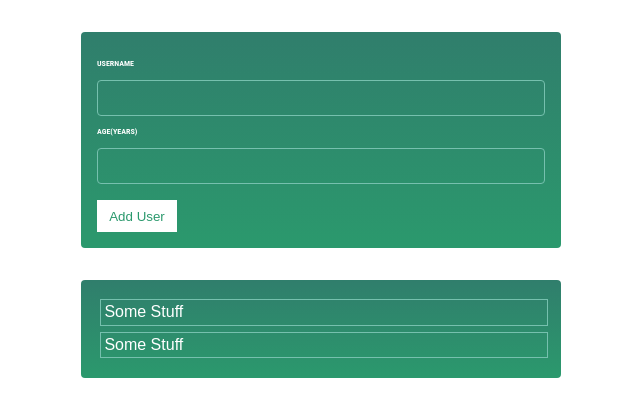
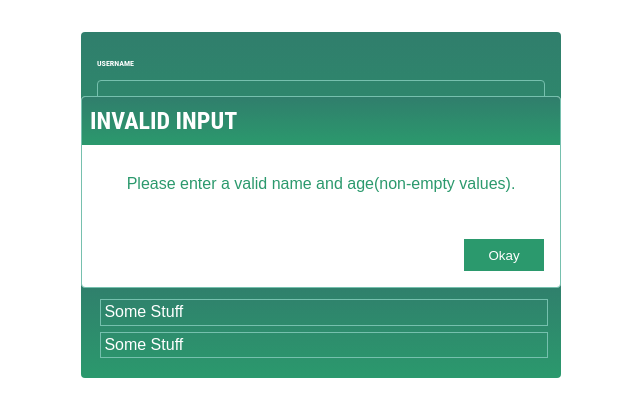
Before and after one commit to nickyyoung233/React__Demo__userInformation, a React (Create React App) app: page / in a window 1280 px wide. Shown: the top 416 px of the page, without its empty margins (319-959 px from the left). Built offline with nearby package versions, Linux system fonts and the light colour scheme.

Commit message:
adjust structure & styles

```diff
--- a/src/App.js
+++ b/src/App.js
@@ -2,6 +2,7 @@ import React from "react";
 
 function App() {
   return (
+    <div>
       <div className="card">
         <form className="card form">
           <label htmlFor="username">Username</label>
@@ -17,6 +18,14 @@ function App() {
           <li className="userItem">Some Stuff</li>
         </ul>
       </div>
+      <div className="error card">
+        <header className="errorHeader">Invalid Input</header>
+        <p>Please enter a valid name and age(non-empty values).</p>
+        <button className="button" type="button">
+          Okay
+        </button>
+      </div>
+    </div>
   );
 }
 
--- a/src/index.css
+++ b/src/index.css
@@ -16,6 +16,8 @@ body {
   display: flex;
   margin: 1rem auto;
   flex-direction: column;
+  border-radius: 4px;
+  justify-content: space-between;
 }
 
 .button {
@@ -30,7 +32,6 @@ body {
 .form {
   padding: 1rem;
   max-width: 30rem;
-  border-radius: 4px;
   background: linear-gradient(180deg, #307e6c, #2b996d);
 }
 
@@ -71,3 +72,36 @@ body {
   margin: 0.2rem;
   border: 1px solid #76c0ae;
 }
+
+.error {
+  position: absolute;
+  top: 10%;
+  left: 50%;
+  transform: translateX(-50%);
+  height: 12rem;
+  overflow: hidden;
+  border: 1px solid #76c0ae;
+  background-color: #fff;
+}
+
+.errorHeader {
+  height: 3rem;
+  line-height: 3rem;
+  font-family: "Roboto Condensed", sans-serif;
+  font-size: 1.5rem;
+  font-weight: bold;
+  text-transform: uppercase;
+  text-indent: 0.5rem;
+  background: linear-gradient(180deg, #307e6c, #2b996d);
+}
+.error p {
+  align-self: center;
+  color: #2b996d;
+}
+.error button {
+  color: #fff;
+  background-color: #2b996d;
+  align-self: flex-end;
+  margin-bottom: 1rem;
+  margin-right: 1rem;
+}
```
Lines whose indentation alone changed are shown as unchanged.
